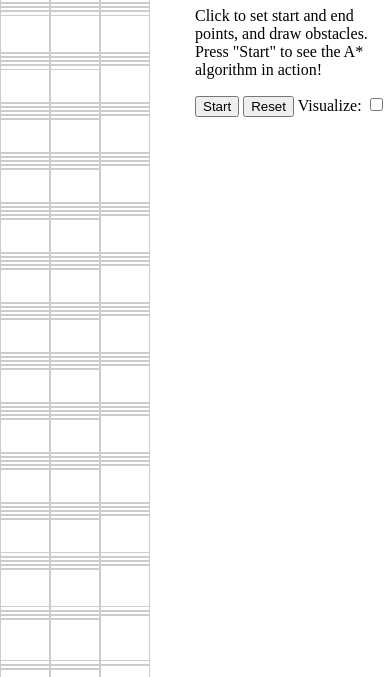
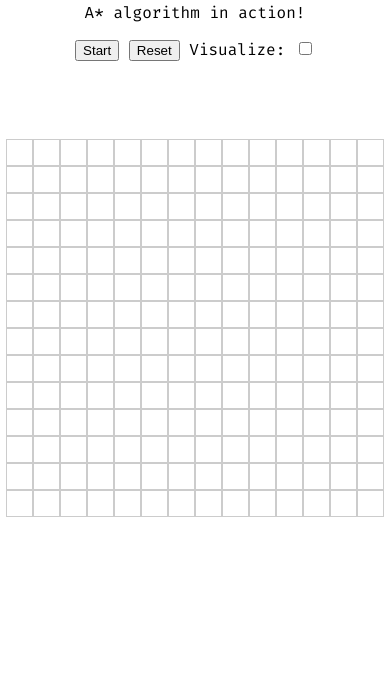
Before and after one commit to AlexanderDotEXE/AlexanderDotEXE.github.io, a plain HTML site: page index.html in a window 390 px wide. Shown: the part 167-844 px from the top of the page. Drawn offline with Linux system fonts and the light colour scheme.

Commit message:
update ui

```diff
--- a/index.html
+++ b/index.html
@@ -1,32 +1,46 @@
 <!DOCTYPE html>
 <html lang="en">
+
 <head>
     <meta charset="UTF-8">
     <meta name="viewport" content="width=device-width, initial-scale=1.0">
+    <link rel="preconnect" href="https://fonts.googleapis.com">
+    <link rel="preconnect" href="https://fonts.gstatic.com" crossorigin>
+    <link href="https://fonts.googleapis.com/css2?family=Fira+Code:wght@300..700&display=swap" rel="stylesheet">
+
     <title>A* Pathfinding</title>
     <link rel="stylesheet" href="./style.css">
 </head>
+
 <body>
+
+
+    <div class="container">
+        <div class="split right">
+            <h1>A* Pathfinding Visualization</h1>
+            <p>Click to set start and end points, and draw obstacles. Press "Start" to see the A* algorithm in action!
+            </p>
+
+            <button onclick="start()" class="button" id="startBtn">Start</button>
+            <button onclick="reset()" class="button" id="resetBtn">Reset</button>
+            <a>Visualize: </a> <input type="checkbox" id="visualize">
+        </div>
 
         <div class="split left">
             <div id="grid"></div>
         </div>
 
-    <div class="split right">
-        <h1>A* Pathfinding Visualization</h1>
-        <p>Click to set start and end points, and draw obstacles. Press "Start" to see the A* algorithm in action!</p>
-        <button onclick="start()" id="startBtn">Start</button>
-        <button onclick="reset()" id="resetBtn">Reset</button>
-        <a>Visualize: </a> <input type="checkbox" id="visualize">
-    </div>
-
         <div id="contextMenu" class="context-menu" style="display:none">
             <ul>
+                <li class="context-menu-header"><a>Context Menu</a></li>
                 <li><a onclick="setStart()">Make Cell Starting Cell</a></li>
                 <li><a onclick="setEnd()">Make Cell Finish Cell</a></li>
             </ul>
         </div>
+    </div>
+
 
     <script type="module" src="main.js"></script>
 </body>
+
 </html>
--- a/style.css
+++ b/style.css
@@ -1,3 +1,18 @@
+body {
+    font-family: 'Fira Code', monospace;
+    margin: 0;
+    padding: 0;
+    box-sizing: border-box;
+}
+
+.container {
+    display: flex;
+    flex-direction: column;
+    align-items: center;
+    justify-content: center;
+    height: 100vh;
+}
+
 /* Split the screen in half */
 .split {
   height: 100%;
@@ -6,12 +21,13 @@
   z-index: 1;
   top: 0;
   overflow-x: hidden;
-  padding-top: 20px;
 }
 
 /* Control the left side */
 .left {
   left: 0;
+  height: 100vh;
+  padding: 1% 0;
 }
 
 /* Control the right side */
@@ -20,7 +36,7 @@
 }
 
 .cell {
-    width: 50px;
+    width: 6%;
     height: 100%;
     border: 1px solid #ccc;
     display: inline-block;
@@ -28,7 +44,7 @@
 }
 
 .row {
-    height: 50px;
+    height: 6vh;
     margin: 0;
     padding: 0;
 }
@@ -100,3 +116,42 @@
 .context-menu li a {
   cursor: pointer; /* zeigt eine Hand beim Hover */
 }
+
+.context-menu-header {
+  font-weight: bold;
+  text-align: left;
+  background-color: rgb(142, 142, 142) !important;
+  cursor: default; /* verhindert die Hand beim Hover */
+}
+
+@media screen and (max-width: 768px) {
+  .split {
+    width: 100%;
+    height: auto;
+    position: relative;
+  }
+
+  .left, .right {
+    width: 100%;
+    position: relative;
+    height: 100%;
+    padding: 0;
+  }
+
+  .cell {
+    width: 27px;
+  }
+
+  .row {
+    height: 27px;
+  }
+
+  .container {
+    height: auto;
+    text-align: center;
+  }
+
+  .right {
+    margin-bottom: 20%;
+  }
+}
```
Lines whose indentation alone changed are shown as unchanged.
